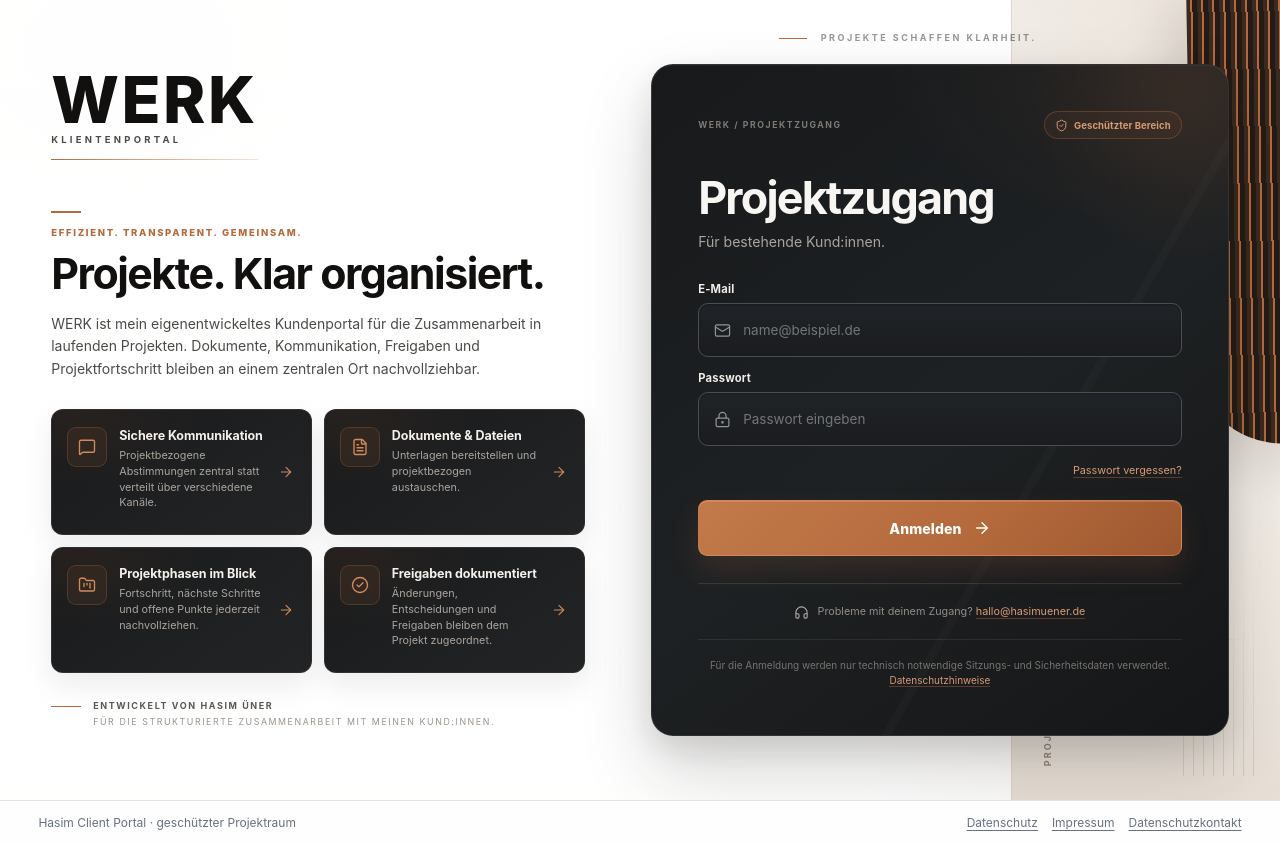
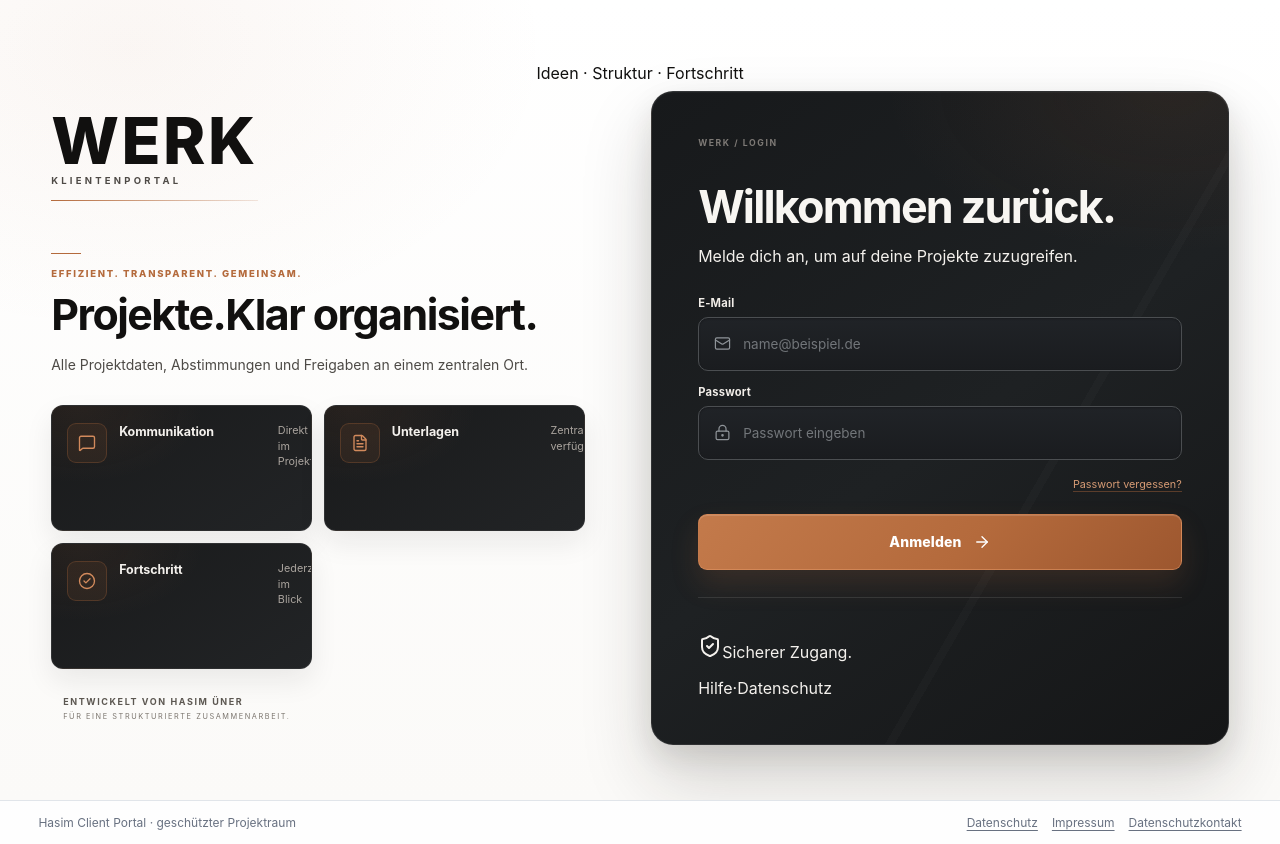
Before and after one commit to Hasim-hannover/hasim-client-portal, a Next.js app: page /login in a window 1280 px wide. Built offline with nearby package versions, Linux system fonts and the light colour scheme; no server answers.

Commit message:
Redesign WERK login page with minimalist light layout

```diff
--- a/app/login/page.tsx
+++ b/app/login/page.tsx
@@ -3,8 +3,6 @@ import {
   ArrowRight,
   CheckCircle2,
   FileText,
-  FolderKanban,
-  Headphones,
   LockKeyhole,
   Mail,
   MessageSquare,
@@ -15,23 +13,18 @@ import styles from "./login.module.css";
 
 const benefits = [
   {
-    title: "Sichere Kommunikation",
-    text: "Projektbezogene Abstimmungen zentral statt verteilt über verschiedene Kanäle.",
+    title: "Kommunikation",
+    text: "Direkt im Projekt",
     Icon: MessageSquare,
   },
   {
-    title: "Dokumente & Dateien",
-    text: "Unterlagen bereitstellen und projektbezogen austauschen.",
+    title: "Unterlagen",
+    text: "Zentral verfügbar",
     Icon: FileText,
   },
   {
-    title: "Projektphasen im Blick",
-    text: "Fortschritt, nächste Schritte und offene Punkte jederzeit nachvollziehen.",
-    Icon: FolderKanban,
-  },
-  {
-    title: "Freigaben dokumentiert",
-    text: "Änderungen, Entscheidungen und Freigaben bleiben dem Projekt zugeordnet.",
+    title: "Fortschritt",
+    text: "Jederzeit im Blick",
     Icon: CheckCircle2,
   },
 ];
@@ -47,12 +40,10 @@ export default async function LoginPage({
 
   return (
     <main className={styles.shell} id="main-content">
-      <div className={styles.paperGlow} aria-hidden="true" />
-      <div className={styles.architecture} aria-hidden="true">
-        <div className={styles.architectureLines} />
-        <span className={styles.architectureLabel}>Projekte · Menschen · Fortschritt</span>
+      <div className={styles.ambient} aria-hidden="true" />
+      <div className={styles.editorialRail} aria-hidden="true">
+        <span>Ideen · Struktur · Fortschritt</span>
       </div>
-      <p className={styles.topMotto} aria-hidden="true">Projekte schaffen Klarheit.</p>
 
       <div className={styles.layout}>
         <section className={styles.brandPanel} aria-labelledby="werk-intro-title">
@@ -63,10 +54,12 @@ export default async function LoginPage({
 
           <div className={styles.brandCopy}>
             <p className={styles.eyebrow}>Effizient. Transparent. Gemeinsam.</p>
-            <h1 id="werk-intro-title">Projekte. Klar organisiert.</h1>
+            <h1 id="werk-intro-title">
+              Projekte.
+              <span>Klar organisiert.</span>
+            </h1>
             <p className={styles.intro}>
-              WERK ist mein eigenentwickeltes Kundenportal für die Zusammenarbeit in laufenden Projekten.
-              Dokumente, Kommunikation, Freigaben und Projektfortschritt bleiben an einem zentralen Ort nachvollziehbar.
+              Alle Projektdaten, Abstimmungen und Freigaben an einem zentralen Ort.
             </p>
           </div>
 
@@ -76,35 +69,27 @@ export default async function LoginPage({
                 <div className={styles.featureIcon} aria-hidden="true">
                   <Icon />
                 </div>
-                <div className={styles.featureCopy}>
-                  <h2>{title}</h2>
-                  <p>{text}</p>
-                </div>
-                <ArrowRight className={styles.featureArrow} aria-hidden="true" />
+                <h2>{title}</h2>
+                <p>{text}</p>
               </article>
             ))}
           </div>
 
           <div className={styles.signature}>
-            <span className={styles.signatureLine} aria-hidden="true" />
+            <span aria-hidden="true" />
             <p>
               <strong>Entwickelt von Hasim Üner</strong>
-              <span>Für die strukturierte Zusammenarbeit mit meinen Kund:innen.</span>
+              <small>Für eine strukturierte Zusammenarbeit.</small>
             </p>
           </div>
         </section>
 
         <section className={styles.loginCard} aria-labelledby="login-title">
-          <div className={styles.cardGlow} aria-hidden="true" />
-
-          <div className={styles.cardMeta}>
-            <span>WERK / PROJEKTZUGANG</span>
-            <span className={styles.securityBadge}><ShieldCheck /> Geschützter Bereich</span>
-          </div>
+          <div className={styles.cardMeta}>WERK / LOGIN</div>
 
           <div className={styles.cardHeading}>
-            <h2 id="login-title">Projektzugang</h2>
-            <p className={styles.cardLead}>Für bestehende Kund:innen.</p>
+            <h2 id="login-title">Willkommen zurück.</h2>
+            <p>Melde dich an, um auf deine Projekte zuzugreifen.</p>
           </div>
 
           {message ? <div className={styles.success} role="status">{message}</div> : null}
@@ -154,14 +139,15 @@ export default async function LoginPage({
           </form>
 
           <footer className={styles.cardFooter}>
-            <p className={styles.support}>
-              <Headphones aria-hidden="true" />
-              <span>Probleme mit deinem Zugang? <a href="mailto:hallo@hasimuener.de">hallo@hasimuener.de</a></span>
+            <p className={styles.securityLine}>
+              <ShieldCheck aria-hidden="true" />
+              <span>Sicherer Zugang.</span>
             </p>
-            <p className={styles.privacy}>
-              Für die Anmeldung werden nur technisch notwendige Sitzungs- und Sicherheitsdaten verwendet.{" "}
-              <Link href="/datenschutz">Datenschutzhinweise</Link>
-            </p>
+            <div className={styles.footerLinks}>
+              <a href="mailto:hallo@hasimuener.de">Hilfe</a>
+              <span aria-hidden="true">·</span>
+              <Link href="/datenschutz">Datenschutz</Link>
+            </div>
           </footer>
         </section>
       </div>
```
